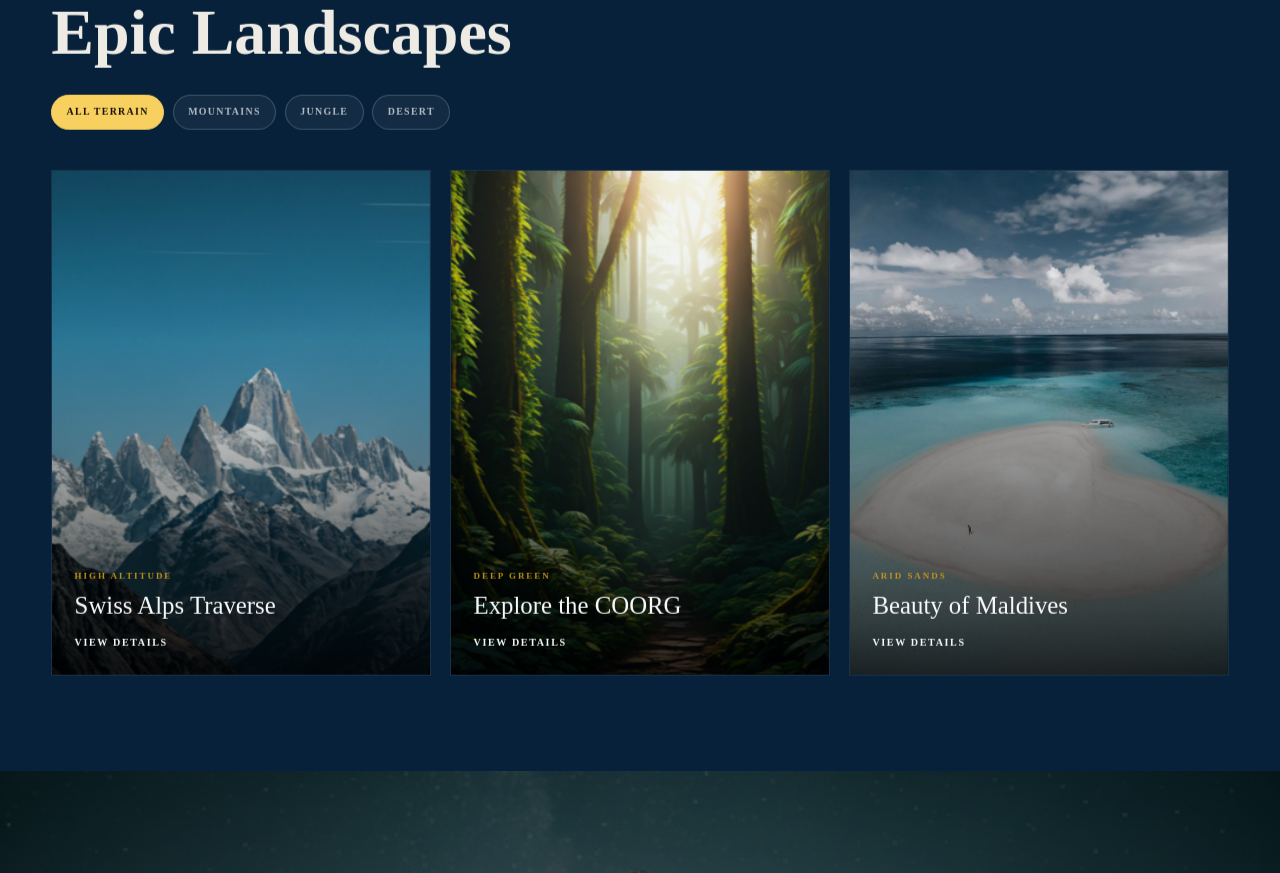
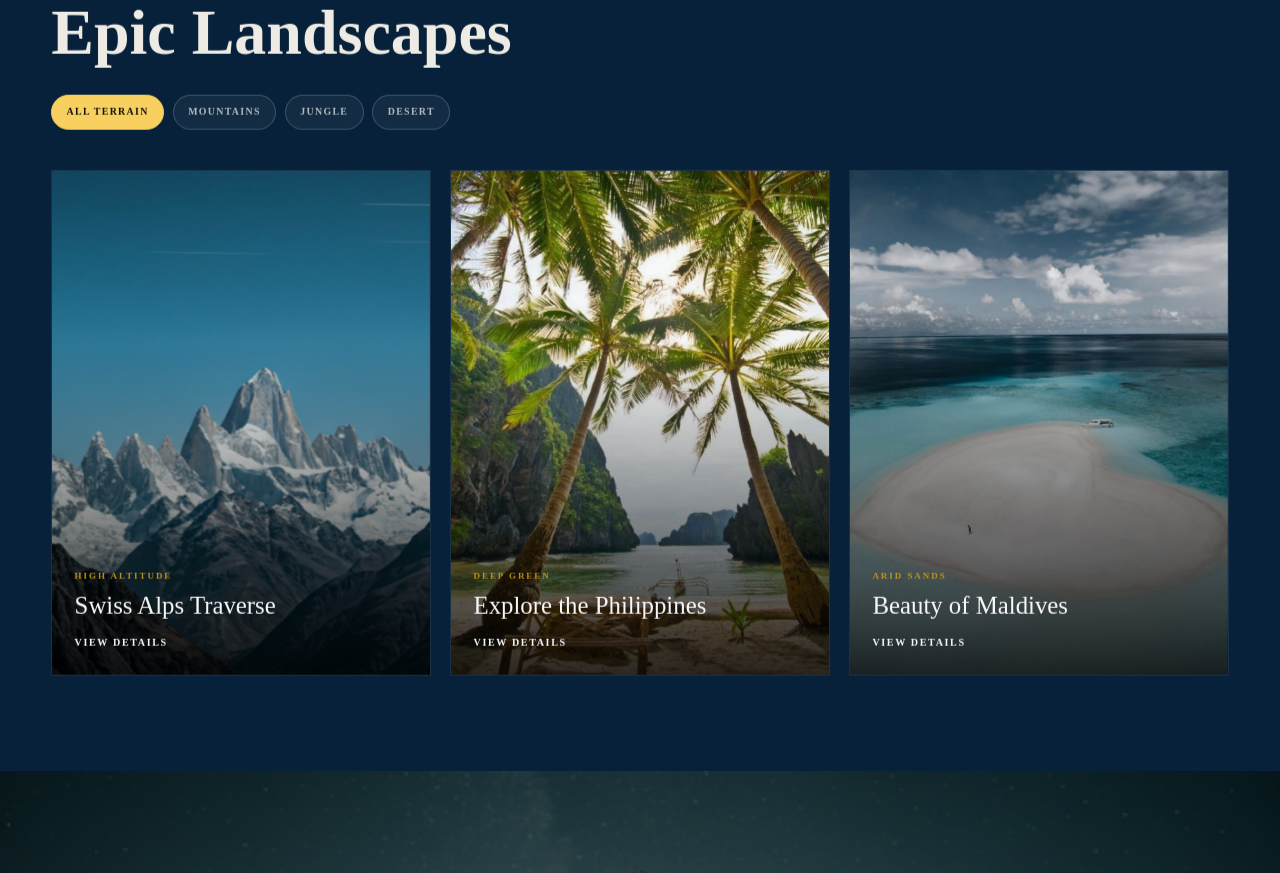
Before and after one commit to VENUGOPALREDDY787/AdhvagaHolidays, a React (Vite) app in the folder adhvagafrontend/: page /Home in a window 1280 px wide. Shown: the part 920-1793 px from the top of the page. Built offline with nearby package versions, Linux system fonts and the light colour scheme; no server answers; a web font is replaced by a local one.

Commit message:
Update CinematicHome.jsx

```diff
--- a/adhvagafrontend/src/Pages/CinematicHome.jsx
+++ b/adhvagafrontend/src/Pages/CinematicHome.jsx
@@ -30,9 +30,9 @@ const destinationCards = [
   },
   {
     label: "Deep Green",
-    title: "Explore the COORG",
+    title: "Explore the Philippines",
     image:
-      "/aida-images/aida_015.jpg",
+      "/aida-images/element-1356981739-1784860686998.jpg",
   },
   {
     label: "Arid Sands",
```
